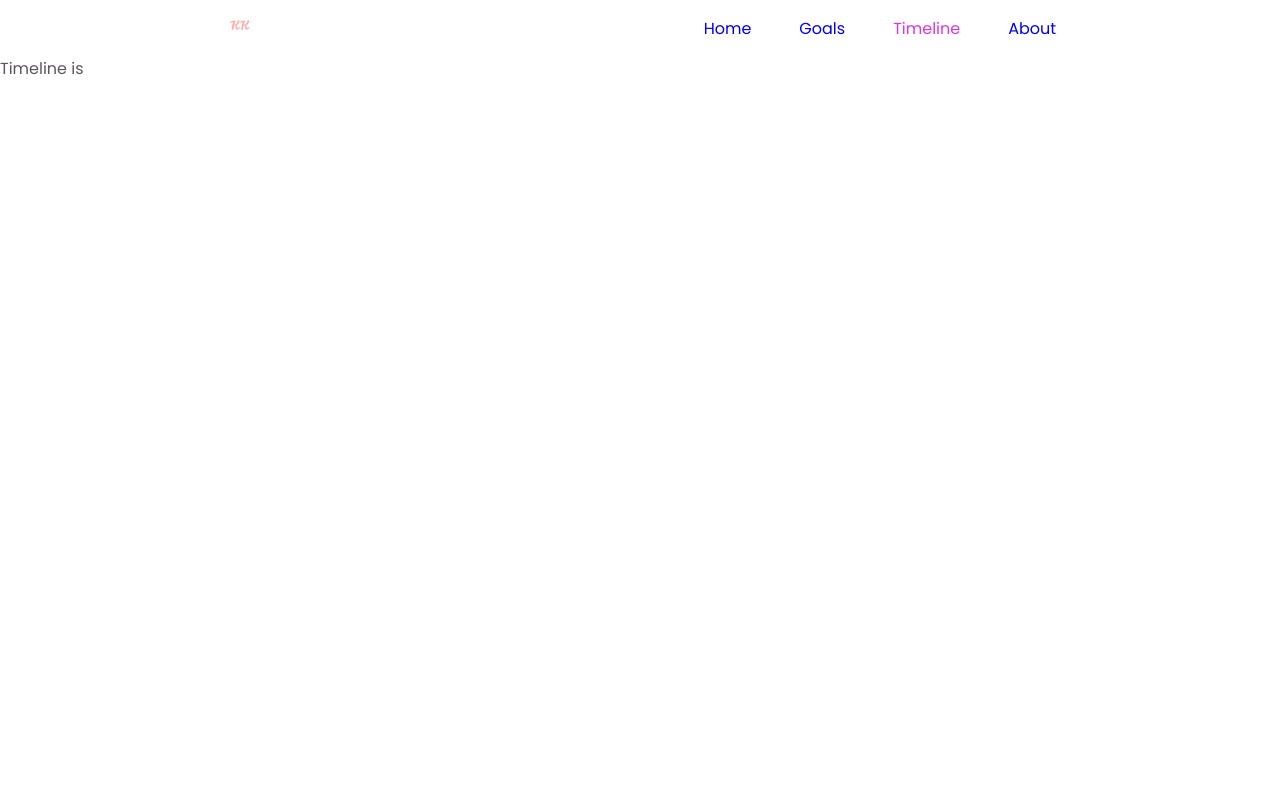
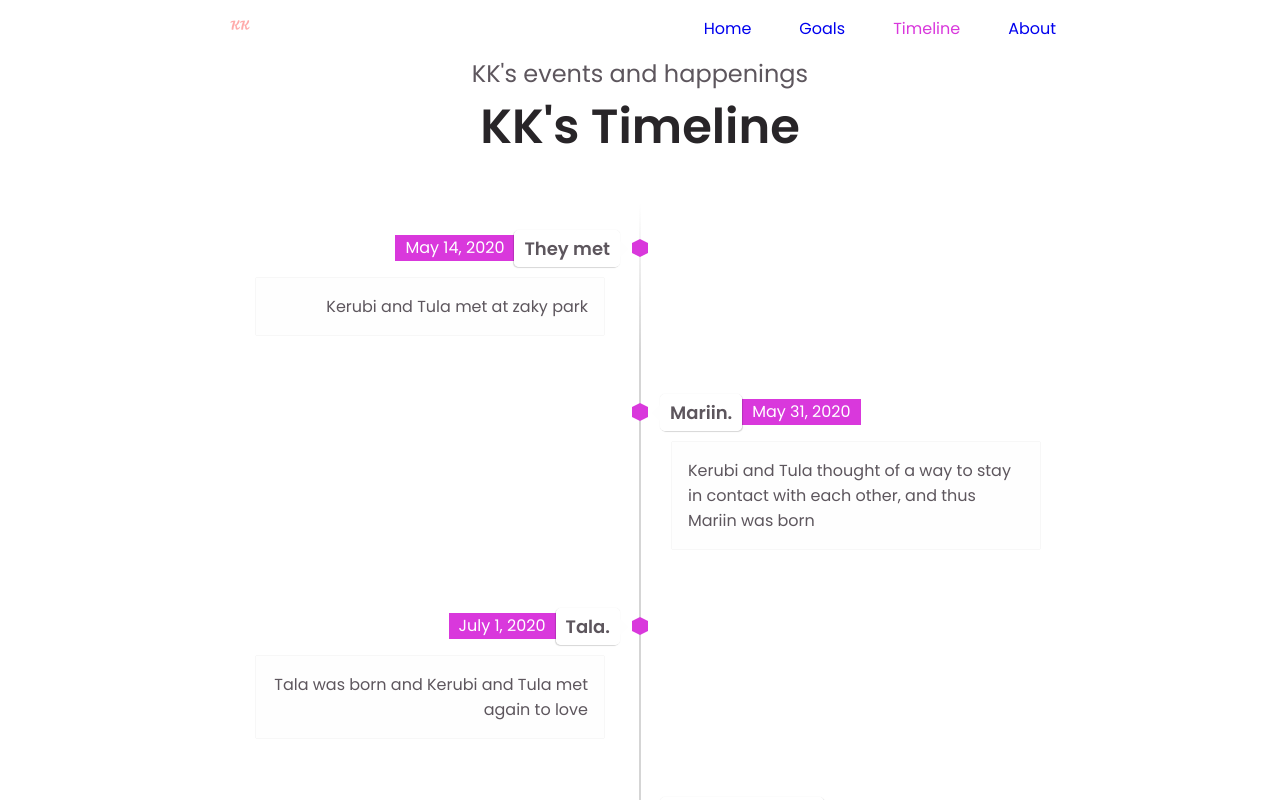
Before and after one commit to Kerubi-5/kk-vision-board, a React (Vite) app: page /timeline in a window 1280 px wide. Shown: the top 800 px of the page. Built offline with nearby package versions, Linux system fonts and the light colour scheme.

Commit message:
adds timeline

```diff
--- /dev/null
+++ b/src/components/TimeDataLeft.tsx
@@ -0,0 +1,26 @@
+interface TimeDataProps {
+  data: {
+    flag: string;
+    date: string;
+    desc: string;
+  };
+}
+
+const TimeDataLeft = (props: TimeDataProps) => {
+  return (
+    <li>
+      <div className="direction-l">
+        <div className="flag-wrapper">
+          <span className="hexa"></span>
+          <span className="flag">{props.data.flag}</span>
+          <span className="time-wrapper">
+            <span className="time">{props.data.date}</span>
+          </span>
+        </div>
+        <div className="desc">{props.data.desc}</div>
+      </div>
+    </li>
+  );
+};
+
+export default TimeDataLeft;
--- /dev/null
+++ b/src/components/TimeDataRight.tsx
@@ -0,0 +1,28 @@
+interface TimeDataProps {
+  data: {
+    flag: string;
+    date: string;
+    desc: string;
+  };
+}
+
+const TimeDataRight = (props: TimeDataProps) => {
+  return (
+    <div>
+      <li>
+        <div className="direction-r">
+          <div className="flag-wrapper">
+            <span className="hexa"></span>
+            <span className="flag">{props.data.flag}</span>
+            <span className="time-wrapper">
+              <span className="time">{props.data.date}</span>
+            </span>
+          </div>
+          <div className="desc">{props.data.desc}</div>
+        </div>
+      </li>
+    </div>
+  );
+};
+
+export default TimeDataRight;
--- a/src/containers/Timeline.tsx
+++ b/src/containers/Timeline.tsx
@@ -1,7 +1,76 @@
-import React from "react";
+import TimeDataLeft from "../components/TimeDataLeft";
+import TimeDataRight from "../components/TimeDataRight";
 
 const Timeline = () => {
-  return <div>Timeline is</div>;
+  const timeData = {
+    data1: {
+      flag: "They met",
+      date: "May 14, 2020",
+      desc: "Kerubi and Tula met at zaky park",
+    },
+    data2: {
+      flag: "Mariin.",
+      date: "May 31, 2020",
+      desc: "Kerubi and Tula thought of a way to stay in contact with each other, and thus Mariin was born",
+    },
+    data3: {
+      flag: "Tala.",
+      date: "July 1, 2020",
+      desc: "Tala was born and Kerubi and Tula met again to love",
+    },
+    data4: {
+      flag: "Buddy and Awit",
+      date: "July 22, 2020",
+      desc: "Kerubi and Tula, was playing Draw Together on an app called Plato and they were having very fun time, and Kerubi made a drawing that Tula made fun of and called it Buddy, now Buddy has been one of their symbols of love that shows persistence even though the world is againts them, In addition Awit was also born in this day",
+    },
+    data5: {
+      flag: "Himig",
+      date: "December 18, 2020",
+      desc: "Kerubi and Tula's love is growing stronger than ever before, this is the day that Tula confessed her love for Kerubi and they made Himig, as a way to connect even further.",
+    },
+    data6: {
+      flag: "The 6",
+      date: "March 16, 2021",
+      desc: "wink wink",
+    },
+    data7: {
+      flag: "First game completed",
+      date: "June 10, 2021",
+      desc: "First game they completed together",
+    },
+    data8: {
+      flag: "Virtual Wedding",
+      date: "September 17, 2021",
+      desc: "Kerubi and Tula got married :>",
+    },
+    data9: {
+      flag: "Current",
+      date: "Current",
+      desc: "Let's do this baby",
+    },
+  };
+  return (
+    <>
+      <div className="container">
+        <div className="section__title">
+          <p>KK's events and happenings</p>
+          <h1>KK's Timeline</h1>
+        </div>
+      </div>
+
+      <ul className="timeline">
+        <TimeDataLeft data={timeData.data1} />
+        <TimeDataRight data={timeData.data2} />
+        <TimeDataLeft data={timeData.data3} />
+        <TimeDataRight data={timeData.data4} />
+        <TimeDataLeft data={timeData.data5} />
+        <TimeDataRight data={timeData.data6} />
+        <TimeDataLeft data={timeData.data7} />
+        <TimeDataRight data={timeData.data8} />
+        <TimeDataLeft data={timeData.data9} />
+      </ul>
+    </>
+  );
 };
 
 export default Timeline;
--- /dev/null
+++ b/src/styles/_timeline.scss
@@ -0,0 +1,337 @@
+.hexa {
+  border: 0px;
+  float: left;
+  text-align: center;
+  height: 35px;
+  width: 60px;
+  font-size: 22px;
+  background: #f0f0f0;
+  color: #3c3c3c;
+  position: relative;
+  margin-top: 15px;
+}
+
+.hexa:before {
+  content: "";
+  position: absolute;
+  left: 0;
+  width: 0;
+  height: 0;
+  border-bottom: 15px solid #f0f0f0;
+  border-left: 30px solid transparent;
+  border-right: 30px solid transparent;
+  top: -15px;
+}
+
+.hexa:after {
+  content: "";
+  position: absolute;
+  left: 0;
+  width: 0;
+  height: 0;
+  border-left: 30px solid transparent;
+  border-right: 30px solid transparent;
+  border-top: 15px solid #f0f0f0;
+  bottom: -15px;
+}
+
+.timeline {
+  position: relative;
+  padding: 0;
+  width: 100%;
+  margin-top: 20px;
+  list-style-type: none;
+}
+
+.timeline:before {
+  position: absolute;
+  left: 50%;
+  top: 0;
+  content: " ";
+  display: block;
+  width: 2px;
+  height: 100%;
+  margin-left: -1px;
+  background: rgb(213, 213, 213);
+  background: -moz-linear-gradient(
+    top,
+    rgba(213, 213, 213, 0) 0%,
+    rgb(213, 213, 213) 8%,
+    rgb(213, 213, 213) 92%,
+    rgba(213, 213, 213, 0) 100%
+  );
+  background: -webkit-gradient(
+    linear,
+    left top,
+    left bottom,
+    color-stop(0%, rgba(30, 87, 153, 1)),
+    color-stop(100%, rgba(125, 185, 232, 1))
+  );
+  background: -webkit-linear-gradient(
+    top,
+    rgba(213, 213, 213, 0) 0%,
+    rgb(213, 213, 213) 8%,
+    rgb(213, 213, 213) 92%,
+    rgba(213, 213, 213, 0) 100%
+  );
+  background: -o-linear-gradient(
+    top,
+    rgba(213, 213, 213, 0) 0%,
+    rgb(213, 213, 213) 8%,
+    rgb(213, 213, 213) 92%,
+    rgba(213, 213, 213, 0) 100%
+  );
+  background: -ms-linear-gradient(
+    top,
+    rgba(213, 213, 213, 0) 0%,
+    rgb(213, 213, 213) 8%,
+    rgb(213, 213, 213) 92%,
+    rgba(213, 213, 213, 0) 100%
+  );
+  background: linear-gradient(
+    to bottom,
+    rgba(213, 213, 213, 0) 0%,
+    rgb(213, 213, 213) 8%,
+    rgb(213, 213, 213) 92%,
+    rgba(213, 213, 213, 0) 100%
+  );
+  z-index: 5;
+}
+
+.timeline li {
+  padding: 2em 0;
+}
+
+.timeline .hexa {
+  width: 16px;
+  height: 10px;
+  position: absolute;
+  background: var(--first-color);
+  z-index: 5;
+  left: 0;
+  right: 0;
+  margin-left: auto;
+  margin-right: auto;
+  top: -30px;
+  margin-top: 0;
+}
+
+.timeline .hexa:before {
+  border-bottom: 4px solid var(--first-color);
+  border-left-width: 8px;
+  border-right-width: 8px;
+  top: -4px;
+}
+
+.timeline .hexa:after {
+  border-left-width: 8px;
+  border-right-width: 8px;
+  border-top: 4px solid var(--first-color);
+  bottom: -4px;
+}
+
+.direction-l,
+.direction-r {
+  float: none;
+  width: 100%;
+  text-align: center;
+}
+
+.flag-wrapper {
+  text-align: center;
+  position: relative;
+}
+
+.flag {
+  position: relative;
+  display: inline;
+  background: rgb(255, 255, 255);
+  font-weight: 600;
+  z-index: 15;
+  padding: 6px 10px;
+  text-align: left;
+  border-radius: 5px;
+}
+
+.direction-l .flag:after,
+.direction-r .flag:after {
+  content: "";
+  position: absolute;
+  left: 50%;
+  top: -15px;
+  height: 0;
+  width: 0;
+  margin-left: -8px;
+  border: solid transparent;
+  border-bottom-color: rgb(255, 255, 255);
+  border-width: 8px;
+  pointer-events: none;
+}
+
+.direction-l .flag {
+  -webkit-box-shadow: -1px 1px 1px rgba(0, 0, 0, 0.15),
+    0 0 1px rgba(0, 0, 0, 0.15);
+  -moz-box-shadow: -1px 1px 1px rgba(0, 0, 0, 0.15), 0 0 1px rgba(0, 0, 0, 0.15);
+  box-shadow: -1px 1px 1px rgba(0, 0, 0, 0.15), 0 0 1px rgba(0, 0, 0, 0.15);
+}
+
+.direction-r .flag {
+  -webkit-box-shadow: 1px 1px 1px rgba(0, 0, 0, 0.15),
+    0 0 1px rgba(0, 0, 0, 0.15);
+  -moz-box-shadow: 1px 1px 1px rgba(0, 0, 0, 0.15), 0 0 1px rgba(0, 0, 0, 0.15);
+  box-shadow: 1px 1px 1px rgba(0, 0, 0, 0.15), 0 0 1px rgba(0, 0, 0, 0.15);
+}
+
+.time-wrapper {
+  display: block;
+  position: relative;
+  margin: 4px 0 0 0;
+  z-index: 14;
+  line-height: 1em;
+  color: #fff;
+}
+
+.direction-l .time-wrapper {
+  float: none;
+}
+
+.direction-r .time-wrapper {
+  float: none;
+}
+
+.time {
+  background: var(--first-color);
+  display: inline-block;
+  padding: 8px;
+}
+
+.desc {
+  position: relative;
+  margin: 1em 0 0 0;
+  padding: 1em;
+  background: rgb(254, 254, 254);
+  -webkit-box-shadow: 0 0 1px rgba(0, 0, 0, 0.2);
+  -moz-box-shadow: 0 0 1px rgba(0, 0, 0, 0.2);
+  box-shadow: 0 0 1px rgba(0, 0, 0, 0.2);
+  z-index: 15;
+}
+
+.direction-l .desc,
+.direction-r .desc {
+  position: relative;
+  margin: 1em 1em 0 1em;
+  padding: 1em;
+  z-index: 15;
+}
+
+@media (min-width: 768px) {
+  .timeline {
+    width: 660px;
+    margin: 0 auto;
+    margin-top: 20px;
+  }
+
+  .timeline li:after {
+    content: "";
+    display: block;
+    height: 0;
+    clear: both;
+    visibility: hidden;
+  }
+
+  .timeline .hexa {
+    left: -28px;
+    right: auto;
+    top: 8px;
+  }
+
+  .timeline .direction-l .hexa {
+    left: auto;
+    right: -28px;
+  }
+
+  .direction-l {
+    position: relative;
+    width: 310px;
+    float: left;
+    text-align: right;
+  }
+
+  .direction-r {
+    position: relative;
+    width: 310px;
+    float: right;
+    text-align: left;
+  }
+
+  .flag-wrapper {
+    display: inline-block;
+  }
+
+  .flag {
+    font-size: 18px;
+  }
+
+  .direction-l .flag:after {
+    left: auto;
+    right: -16px;
+    top: 50%;
+    margin-top: -8px;
+    border: solid transparent;
+    border-left-color: rgb(254, 254, 254);
+    border-width: 8px;
+  }
+
+  .direction-r .flag:after {
+    top: 50%;
+    margin-top: -8px;
+    border: solid transparent;
+    border-right-color: rgb(254, 254, 254);
+    border-width: 8px;
+    left: -8px;
+  }
+
+  .time-wrapper {
+    display: inline;
+    vertical-align: middle;
+    margin: 0;
+  }
+
+  .direction-l .time-wrapper {
+    float: left;
+  }
+
+  .direction-r .time-wrapper {
+    float: right;
+  }
+
+  .time {
+    padding: 5px 10px;
+  }
+
+  .direction-r .desc {
+    margin: 1em 0 0 0.75em;
+  }
+}
+
+@media (min-width: 992px) {
+  .timeline {
+    width: 800px;
+    margin: 0 auto;
+    margin-top: 20px;
+  }
+
+  .direction-l {
+    position: relative;
+    width: 380px;
+    float: left;
+    text-align: right;
+  }
+
+  .direction-r {
+    position: relative;
+    width: 380px;
+    float: right;
+    text-align: left;
+  }
+}
--- a/src/styles/index.scss
+++ b/src/styles/index.scss
@@ -3,3 +3,4 @@
 @import "layout";
 @import "navbar";
 @import "envelope";
+@import "timeline";
```
